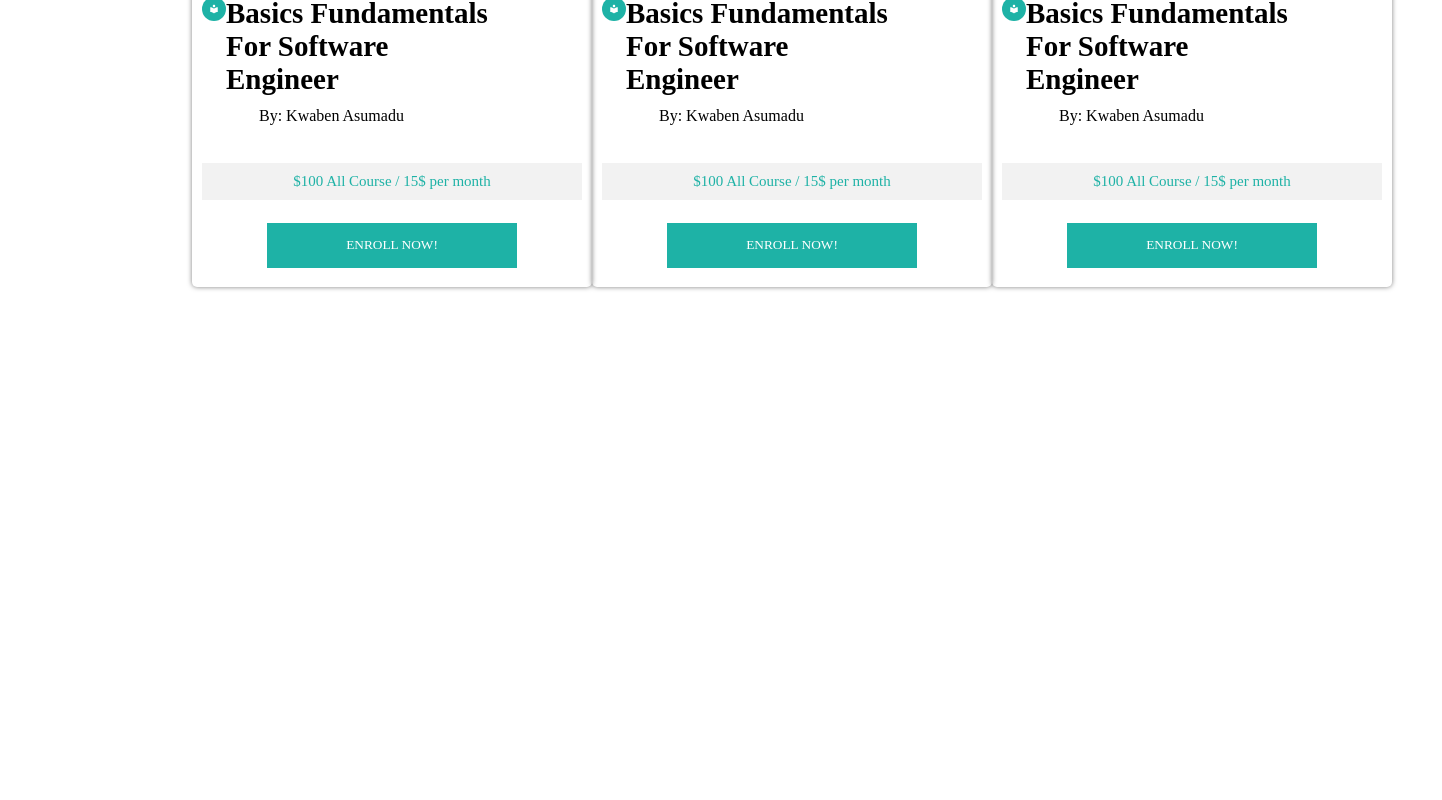
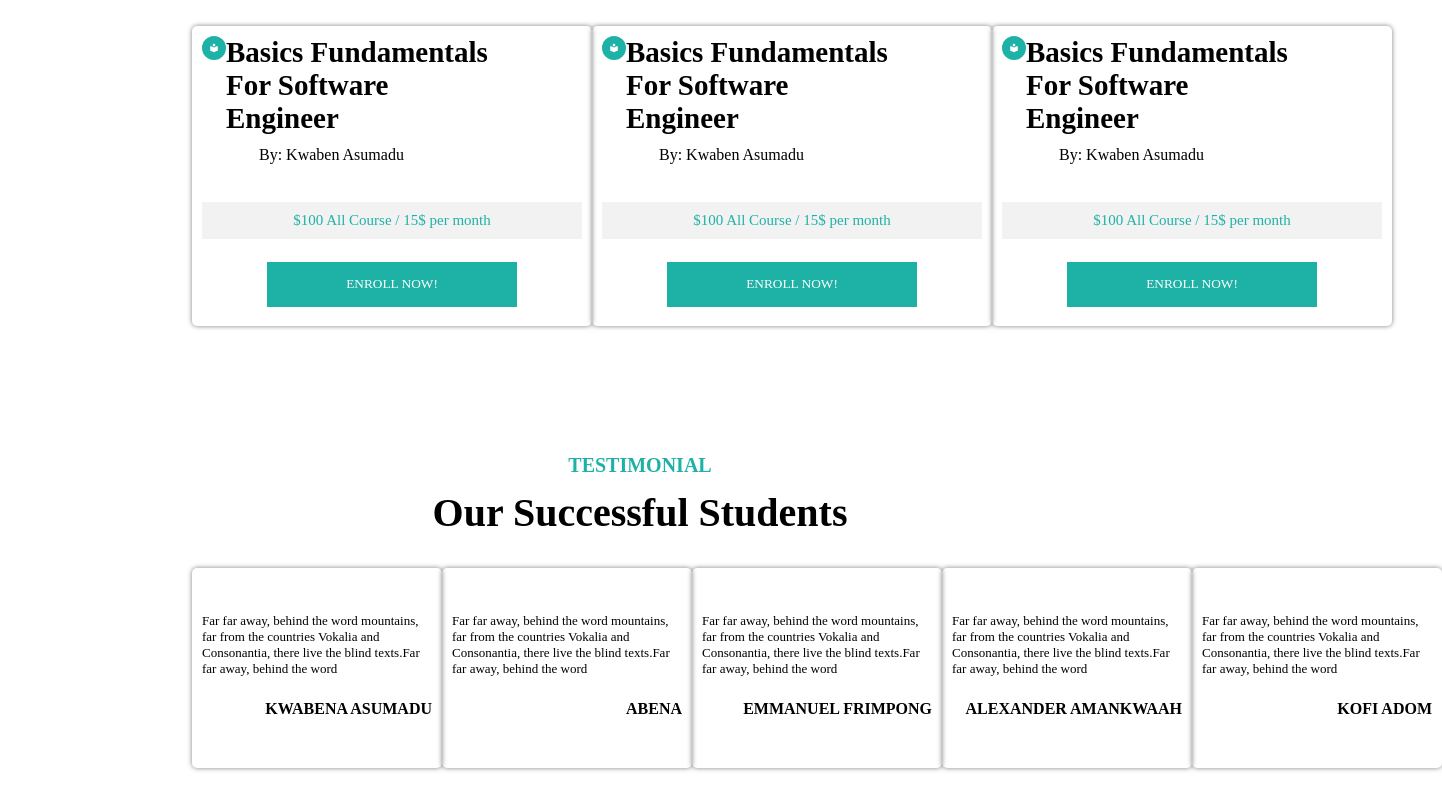
Before and after one commit to kwabenaasumadu/online-studies-web-app, a Next.js app: page /comps in a window 1280 px wide. Shown: the part 1840-2640 px from the top of the page, 1442 px wide, since content can reach past the window. Before the commit the page ends 2159 px from the top, so only its background shows below. Built offline with nearby package versions, Linux system fonts and the light colour scheme.

Commit message:
modifying

```diff
--- a/src/pages/comps/benefits/index.js
+++ b/src/pages/comps/benefits/index.js
@@ -28,7 +28,7 @@ function Index() {
             <Image
               src="/about.jpg"
               width={500}
-              height={500}
+              height={400}
               alt="benefits_img"
               className={styles.container_items_1_image}
             />
--- a/src/pages/comps/index.js
+++ b/src/pages/comps/index.js
@@ -1,18 +1,20 @@
-import React from 'react'
-import Showcase from '../comps/showcase'
-import Benefits from '../comps/benefits'
-import Glance from '../comps/glance'
-import PopularCourses from '../comps/popular-courses'
+import React from "react";
+import Showcase from "../comps/showcase";
+import Benefits from "../comps/benefits";
+import Glance from "../comps/glance";
+import PopularCourses from "../comps/popular-courses";
+import Testimony from "../comps/testimony";
 
 function Index() {
   return (
     <div>
-      <Showcase/>
-      <Benefits/>
-      <Glance/>
-      <PopularCourses/>
+      <Showcase />
+      <Benefits />
+      <Glance />
+      <PopularCourses />
+      <Testimony />
     </div>
-  )
+  );
 }
 
-export default Index
+export default Index;
--- a/src/pages/comps/showcase/index.js
+++ b/src/pages/comps/showcase/index.js
@@ -29,8 +29,8 @@ function Index() {
             <Image
               src="/11.png"
               alt="page_logo"
-              width={500}
-              height={500}
+              width={700}
+              height={700}
               className={styles.container_image}
             />
           </div>
--- /dev/null
+++ b/src/pages/comps/testimony/index.js
@@ -0,0 +1,100 @@
+import React, { useState, useEffect } from "react";
+import styles from "../../../styles/testimony.module.css";
+
+
+function Index() {
+  const [isVisible, setIsVisible] = useState(false);
+
+  useEffect(() => {
+    const handleScroll = () => {
+      if (window.scrollY > 350) {
+        setIsVisible(true);
+      }
+    };
+
+    window.addEventListener("scroll", handleScroll);
+
+    return () => {
+      window.removeEventListener("scroll", handleScroll);
+    };
+  }, []);
+
+  return (
+    <>
+      <div className={styles.container}>
+        <div className={styles.container_header}>
+          <span>Testimonial</span>
+          <h1>Our Successful Students</h1>
+        </div>
+
+
+        {isVisible && (
+          <div className={styles.container_items}>
+            <div className={styles.container_items_box}>
+              <div className={styles.message}>
+                <p>
+                  Far far away, behind the word mountains, far from the
+                  countries Vokalia and Consonantia, there live the blind
+                  texts.Far far away, behind the word
+                </p>
+              </div>
+              <div className={styles.header}>
+                <h1>Kwabena Asumadu</h1>
+              </div>
+            </div>
+            <div className={styles.container_items_box}>
+              <div className={styles.message}>
+                <p>
+                  Far far away, behind the word mountains, far from the
+                  countries Vokalia and Consonantia, there live the blind
+                  texts.Far far away, behind the word
+                </p>
+              </div>
+              <div className={styles.header}>
+                <h1>Abena</h1>
+              </div>
+            </div>
+            <div className={styles.container_items_box}>
+              <div className={styles.message}>
+                <p>
+                  Far far away, behind the word mountains, far from the
+                  countries Vokalia and Consonantia, there live the blind
+                  texts.Far far away, behind the word
+                </p>
+              </div>
+              <div className={styles.header}>
+                <h1>Emmanuel Frimpong</h1>
+              </div>
+            </div>
+            <div className={styles.container_items_box}>
+              <div className={styles.message}>
+                <p>
+                  Far far away, behind the word mountains, far from the
+                  countries Vokalia and Consonantia, there live the blind
+                  texts.Far far away, behind the word
+                </p>
+              </div>
+              <div className={styles.header}>
+                <h1>Alexander Amankwaah</h1>
+              </div>
+            </div>
+            <div className={styles.container_items_box}>
+              <div className={styles.message}>
+                <p>
+                  Far far away, behind the word mountains, far from the
+                  countries Vokalia and Consonantia, there live the blind
+                  texts.Far far away, behind the word
+                </p>
+              </div>
+              <div className={styles.header}>
+                <h1>Kofi Adom</h1>
+              </div>
+            </div>
+          </div>
+        )}
+      </div>
+    </>
+  );
+}
+
+export default Index;
--- a/src/styles/benefits.module.css
+++ b/src/styles/benefits.module.css
@@ -51,7 +51,8 @@
    justify-content: center;
    align-items: center;
    padding: 15px;
-   margin-bottom: 5%; opacity: 0; /* Start with opacity 0 */
+   margin-bottom: 8%;
+   opacity: 0; /* Start with opacity 0 */
    animation-name: fadeIn;
    animation-duration: 5s; /* Adjust animation duration as needed */
    animation-fill-mode: forwards;
--- a/src/styles/first-Header.module.css
+++ b/src/styles/first-Header.module.css
@@ -39,26 +39,28 @@
    align-items: center;
    justify-content: center;
 }
-.container_item_2_icon{
+
+.container_item_2_icon {
    margin-right: 10px;
    color: #ffffff;
 }
 
-.icon_1{
+.icon_1 {
    font-size: 50px;
    color: #ffffff;
 
 }
 
-.container_item_2_des{
+.container_item_2_des {
    width: 100%;
 }
 
-.container_item_2_des span{
+.container_item_2_des span {
    color: #ffffff;
    font-weight: 600;
 }
-.container_item_2_des h1{
+
+.container_item_2_des h1 {
    font-size: 20px;
    color: #ffffff;
    font-weight: 100;
@@ -68,41 +70,41 @@
 
 
 
-.container_item_3{
+.container_item_3 {
    display: flex;
    justify-content: flex-start;
    align-items: center;
 }
 
-.container_item_3_icon{
+.container_item_3_icon {
    width: 100%;
    color: #ffffff;
 }
 
-.container_item_3_icon .icon_2{
+.container_item_3_icon .icon_2 {
    font-size: 50px;
 }
 
-.container_item_3_des h1{
+.container_item_3_des h1 {
    font-size: 20px;
    color: #ffffff;
    font-weight: 100;
 }
 
-.container_item_3_des span{
-   color:#ffffff;
+.container_item_3_des span {
+   color: #ffffff;
    font-weight: 600;
 }
 
 
 
-.container_item_4{
+.container_item_4 {
    display: flex;
    justify-content: center;
    align-items: center;
 }
 
-.social_icons{
+.social_icons {
    margin-left: 20px;
    background-color: #f2f2f2f2;
    border-radius: 50%;
@@ -115,27 +117,57 @@
    animation-iteration-count: infinite;
 }
 
-.social_icons:hover{
+.social_icons:hover {
    background-color: green;
    color: #fff;
    transform: scaleX(1.05);
 }
 
 @keyframes changeColor {
-   0%, 20% {
+
+   0%,
+   20% {
       background-color: #73819e;
       color: #fff;
    }
-   25%, 45% {
+
+   25%,
+   45% {
       background-color: rgb(143, 173, 202);
       color: #fff;
    }
-   50%, 70% {
+
+   50%,
+   70% {
       background-color: #ba7683;
       color: #fff;
    }
-   75%, 95% {
+
+   75%,
+   95% {
       background-color: #8db39b;
       color: #fff;
    }
 }
+
+
+
+@media (max-width: 700px) {
+
+   .container_item_2,
+   .container_item_3,
+   .container_item_4 {
+      display: none;
+   }
+
+   .container_items{
+      grid-template-columns: 1fr;
+   }
+
+   .container{
+      width: 90%;
+   }
+
+   .container_item_1{
+   }
+}
--- a/src/styles/second-Header.module.css
+++ b/src/styles/second-Header.module.css
@@ -45,3 +45,11 @@
    color: #ffff;
    text-transform: uppercase;
 }
+
+
+@media (max-width: 700px) {
+
+ .container_items_1{
+   display: none;
+ }
+}
--- /dev/null
+++ b/src/styles/testimony.module.css
@@ -0,0 +1,73 @@
+.container {
+   width: 100%;
+   height: 100%;
+}
+
+.container_header {
+   margin-top: 10%;
+   display: flex;
+   align-items: center;
+   justify-content: center;
+   flex-direction: column;
+}
+
+.container_header span {
+   color: #1eb2a6;
+   font-size: 20px;
+   text-transform: uppercase;
+   font-family: 'metropolis';
+   font-weight: 600;
+}
+
+.container_header h1 {
+   font-size: 40px;
+   font-family: 'metropolis';
+   color: #000;
+   margin-top: 1%;
+}
+
+.container_items {
+   display: grid;
+   grid-template-columns: 1fr 1fr 1fr 1fr 1fr;
+   width: 70%;
+   margin: 2.5% auto;
+}
+
+.container_items_box {
+   box-shadow: 0px 0px 5px rgba(0, 0, 0, 0.5);
+   height: 200px;
+   width: 250px;
+   padding: 10px;
+   border-radius: 5px;
+}
+
+.container_items_box:hover {
+   background-color: #1eb2a6;
+   color: #fff;
+}
+
+.header {
+   display: flex;
+   justify-content: flex-end;
+   align-items: center;
+   margin-top: 10%;
+
+}
+
+.header h1 {
+   font-family: 'metropolis';
+   font-size: 16px;
+   text-transform: uppercase;
+}
+
+
+.message {
+   display: flex;
+   justify-content: center;
+   align-items: center;
+   margin-top: 15%;
+}
+
+.message p {
+   font-size: 13px;
+}
```
Lines whose indentation alone changed are shown as unchanged.
